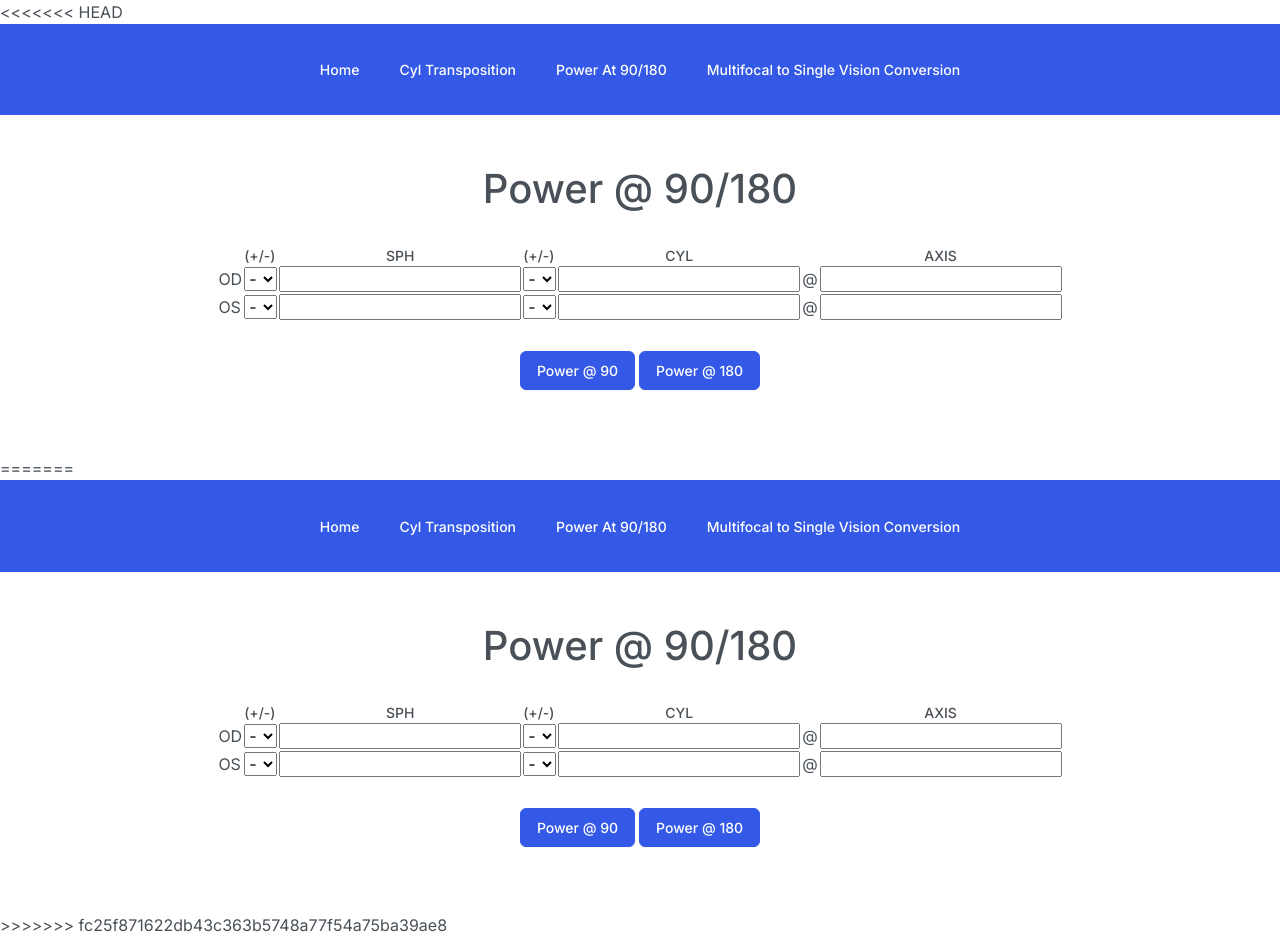
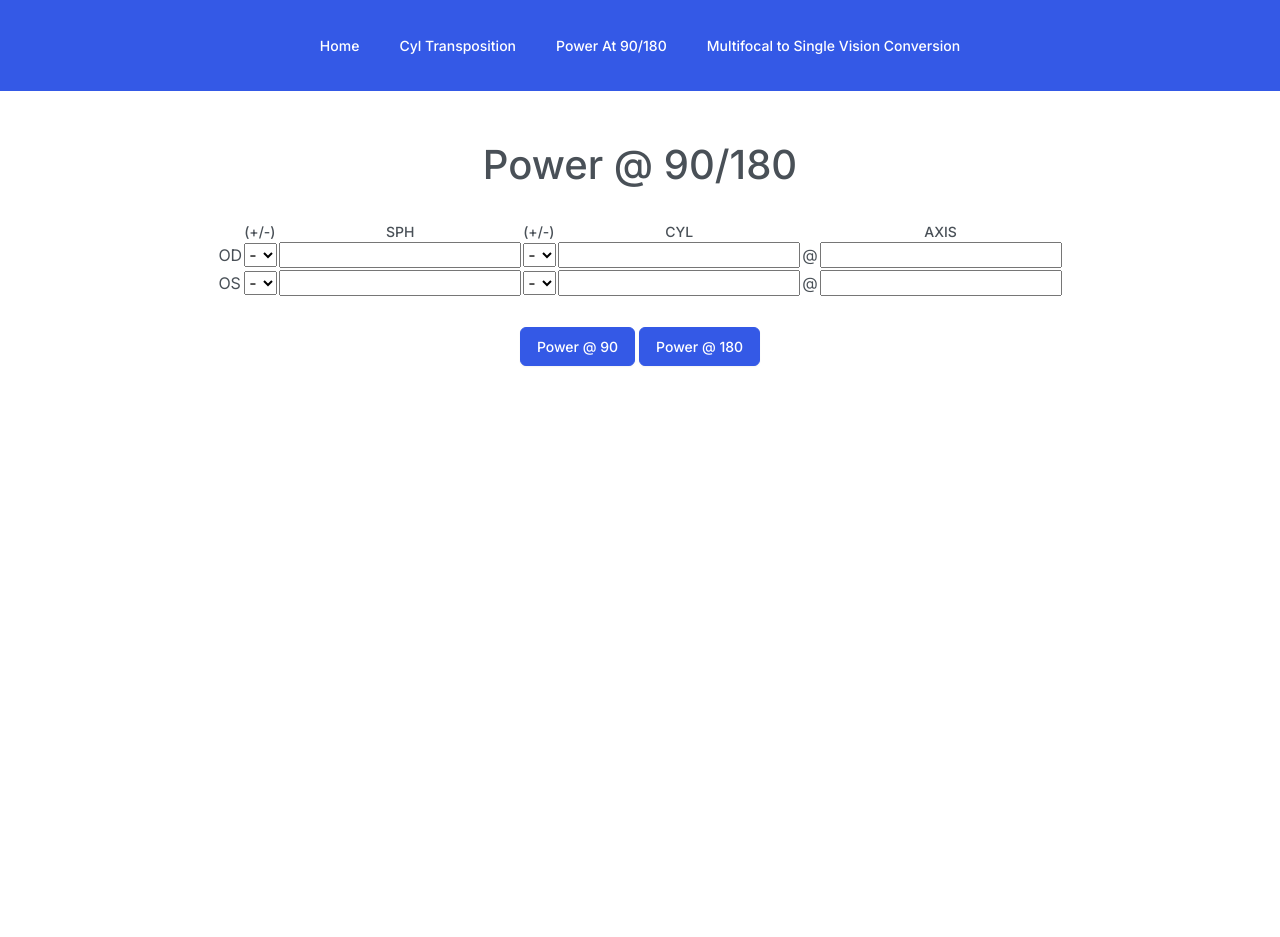
Before and after one commit to CLEWARNE99/Flask-Prescription-Toolkit, a Flask app: page /power_at in a window 1280 px wide. After the commit the page ends 366 px from the top, so only its background shows below. Run offline with Flask 3, Linux system fonts and the light colour scheme; parts of the project's set-up code (start-up, migrations or seed data) failed here and were passed over; some libraries are stand-ins or nearby versions.

Commit message:
Update power_at.html
Resolved merge conflicts

```diff
--- a/app/templates/power_at.html
+++ b/app/templates/power_at.html
@@ -1,4 +1,3 @@
-<<<<<<< HEAD
 <head>
     <meta charset="UTF-8">
     <title>Power at 90/180</title>
@@ -95,102 +94,4 @@
         {% endif %}
         </div>
     </main>
-=======
-<head>
-    <meta charset="UTF-8">
-    <title>Power at 90/180</title>
-    <link rel="stylesheet" href="{{ url_for('static', filename='bootstrap.min.css') }}">
-</head>
-
-{% from 'index.html' import navigation_bar %}
-<body>
-    {{ navigation_bar() }}
-    <div class="container center bottom-margin-small">
-    <div class="page-header" id="banner">
-        <h1>Power @ 90/180</h1>
-    </div>
-    </div>
-    <main>
-        <div class="container center bottom-margin-small">
-        <form method="POST">
-        <table class="bottom-margin-small">
-            <thead>
-                <tr>
-                    <th></th>
-                    <th>(+/-)</th>
-                    <th class="text-center">SPH</th>
-                    <th>(+/-)</th>
-                    <th class="text-center">CYL</th>
-                    <th></th>
-                    <th class="text-center">AXIS</th>
-                </tr>
-            </thead>
-            <tbody>
-                <tr>
-                    <td>OD</td>
-                    <td>
-                        <select name="od_sph_sign">
-                            <option value="" disabled></option>
-                            <option value="-">-</option>
-                            <option value="+">+</option>
-                        </select>
-                    </td>
-                    <td><input type="text" name="od_sph_val" required="required"/></td>
-                    <td><select name="od_cyl_sign">
-                            <option value="" disabled></option>
-                            <option value="-">-</option>
-                            <option value="+">+</option>
-                        </select></td>
-                    <td><input type="text" name="od_cyl_val" required="required"/></td>
-                    <td>@</td>
-                    <td><input type="text" name="od_axis" required="required"/></td>
-                </tr>
-                <tr>
-                    <td>OS</td>
-                    <td>
-                        <select name="os_sph_sign">
-                            <option value="" disabled></option>
-                            <option value="-">-</option>
-                            <option value="+">+</option>
-                        </select>
-                    </td>
-                    <td><input type="text" name="os_sph_val" required="required"/></td>
-                    <td><select name="os_cyl_sign">
-                            <option value="" disabled></option>
-                            <option value="-">-</option>
-                            <option value="+">+</option>
-                        </select></td>
-                    <td><input type="text" name="os_cyl_val" required="required"/></td>
-                    <td>@</td>
-                    <td><input type="text" name="os_axis" required="required"/></td>
-                </tr>
-            </tbody>
-        </table>
-            <div class="container center bottom-margin-small">
-                <button class="btn btn-primary rx-button" type="submit" name="power" value="90">Power @ 90</button>
-                <button class="btn btn-primary rx-button" type="submit" name="power" value="180">Power @ 180</button>
-            </div>
-        </form>
-        </div>
-
-        <div class="container text-center">
-        {% if power_result_od and power_result_os %}
-            <h1 class="text-purp">You entered:</h1>
-        <div class="bigger-text bottom-margin-small">
-            <p><b>{{original_rx_formatted_od}}</b></p>
-            <p><b>{{original_rx_formatted_os}}</b></p>
-        </div>
-            <h1 class="text-purp">The power at {{power_selected}}° is: </h1>
-        <div class="bigger-text">
-            <p><b>OD: {{power_result_od}}</b></p>
-            <p><b>OS: {{power_result_os}}</b></p>
-        </div>
-        {% elif invalid_entry %}
-        <div class="bigger-text">
-            <p>Invalid entry. Please try again.</p>
-        </div>
-        {% endif %}
-        </div>
-    </main>
->>>>>>> fc25f871622db43c363b5748a77f54a75ba39ae8
 </body>
```
